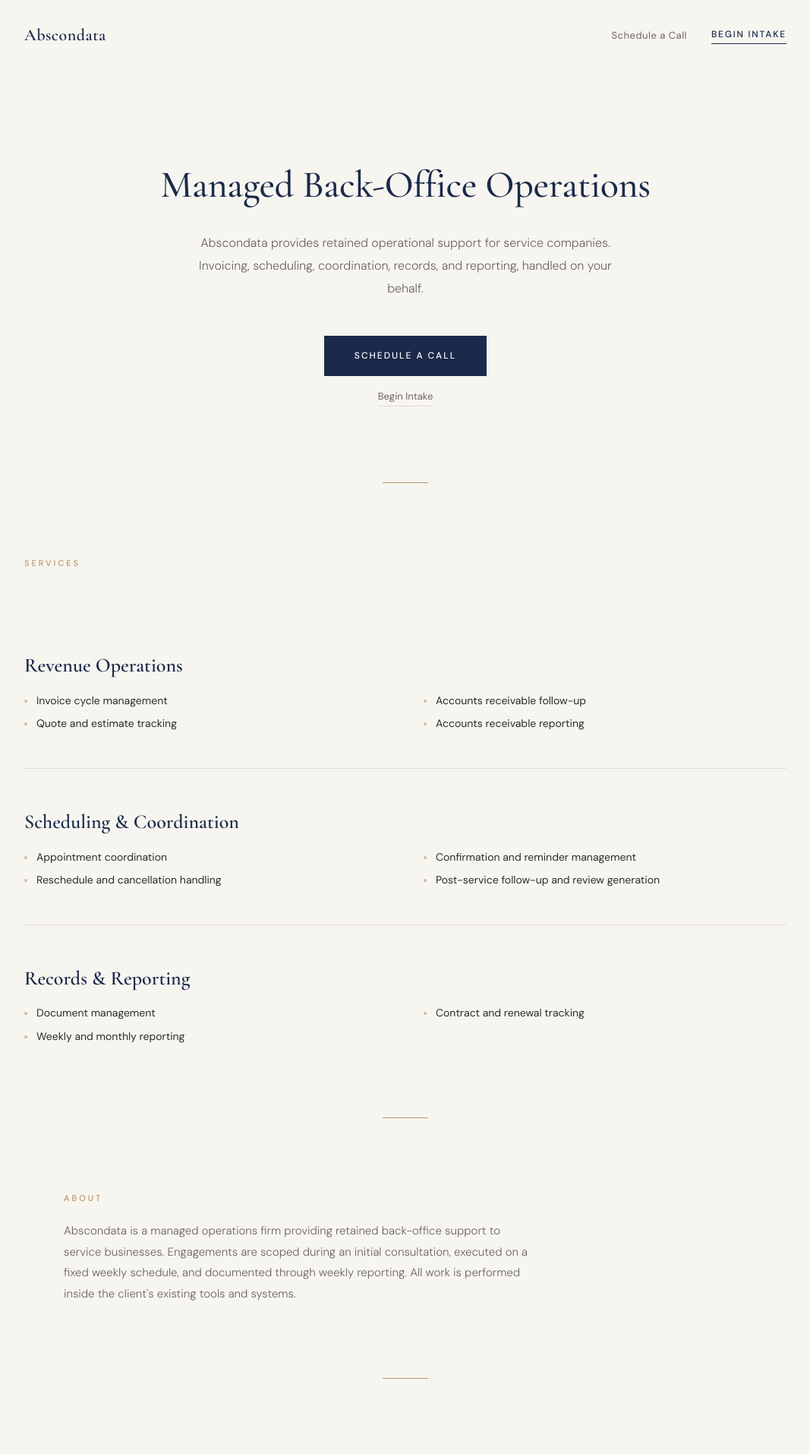
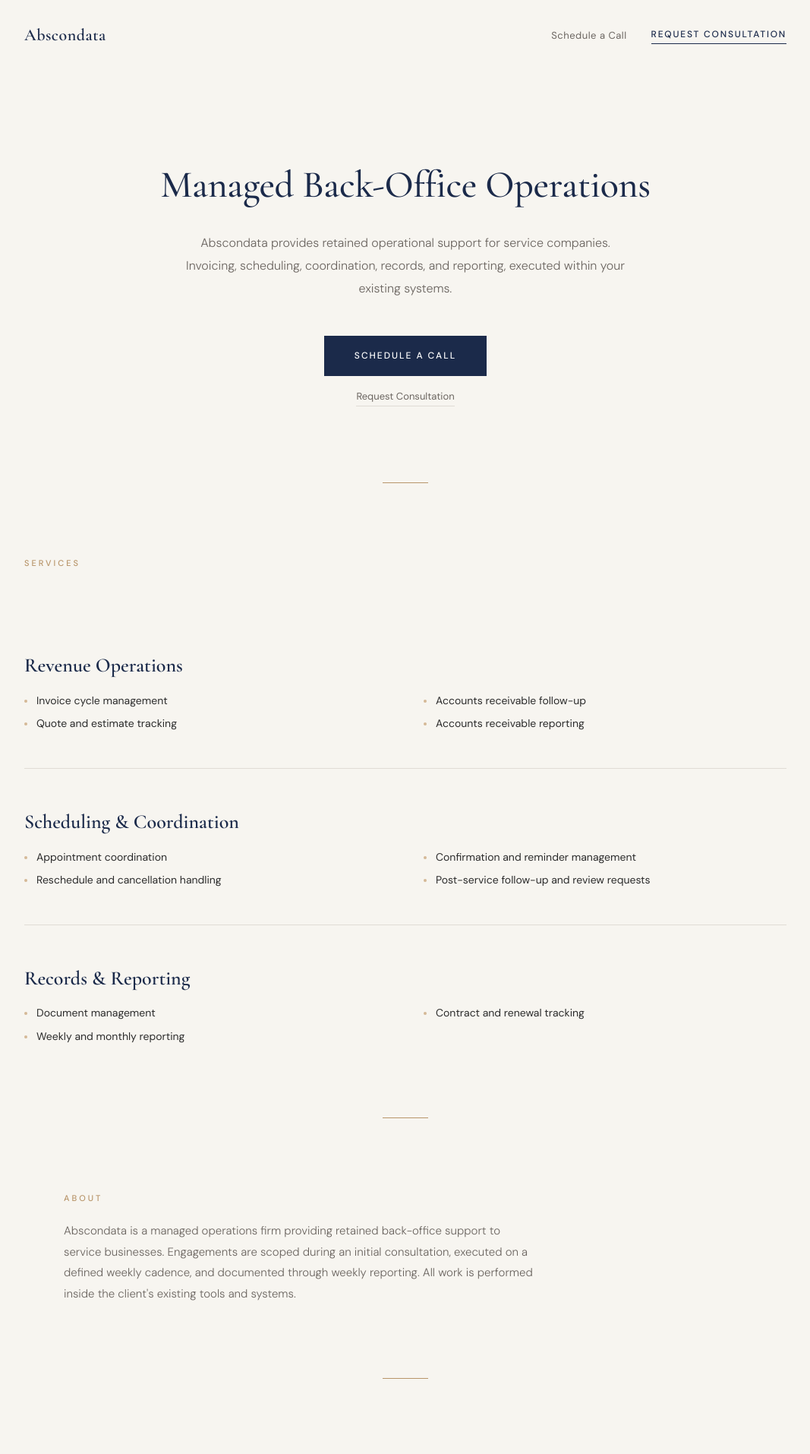
Before and after one commit to abscondata/abscondata-site, a React (Vite) app: page / in a window 1280 px wide. Shown: the top 1914 px of the page at 76% size, without its empty margins (106-1173 px from the left). Built offline with nearby package versions, Linux system fonts and the light colour scheme.

Commit message:
Five copy edits: rename CTA, update subtitle, fix review requests, weekly cadence, reporting detail

```diff
--- a/src/Abscondata.jsx
+++ b/src/Abscondata.jsx
@@ -40,7 +40,7 @@ export default function AbscondataLanding() {
         "Appointment coordination",
         "Confirmation and reminder management",
         "Reschedule and cancellation handling",
-        "Post-service follow-up and review generation",
+        "Post-service follow-up and review requests",
       ],
     },
     {
@@ -80,7 +80,7 @@ export default function AbscondataLanding() {
               Schedule a Call
             </a>
             <Link to="/intake" style={styles.navCta}>
-              Begin Intake
+              Request Consultation
             </Link>
           </div>
         </nav>
@@ -94,7 +94,7 @@ export default function AbscondataLanding() {
         <p style={styles.heroSub}>
           Abscondata provides retained operational support for service
           companies. Invoicing, scheduling, coordination, records, and
-          reporting, handled on your behalf.
+          reporting, executed within your existing systems.
         </p>
         <div style={styles.heroCtas}>
           <a
@@ -107,7 +107,7 @@ export default function AbscondataLanding() {
           </a>
         </div>
         <Link to="/intake" style={{ ...styles.ctaSecondary, marginTop: "16px", display: "inline-block" }}>
-          Begin Intake
+          Request Consultation
         </Link>
       </header>
 
@@ -151,8 +151,8 @@ export default function AbscondataLanding() {
           <p style={styles.sectionBody}>
             Abscondata is a managed operations firm providing retained
             back-office support to service businesses. Engagements are scoped
-            during an initial consultation, executed on a fixed weekly
-            schedule, and documented through weekly reporting. All work is
+            during an initial consultation, executed on a defined weekly
+            cadence, and documented through weekly reporting. All work is
             performed inside the client's existing tools and systems.
           </p>
         </div>
@@ -180,7 +180,7 @@ export default function AbscondataLanding() {
               },
               {
                 label: "Reporting",
-                value: "Weekly summary of completed work.",
+                value: "Weekly summary of completed work, open items, and flags.",
               },
             ].map((term) => (
               <div key={term.label}>
```
